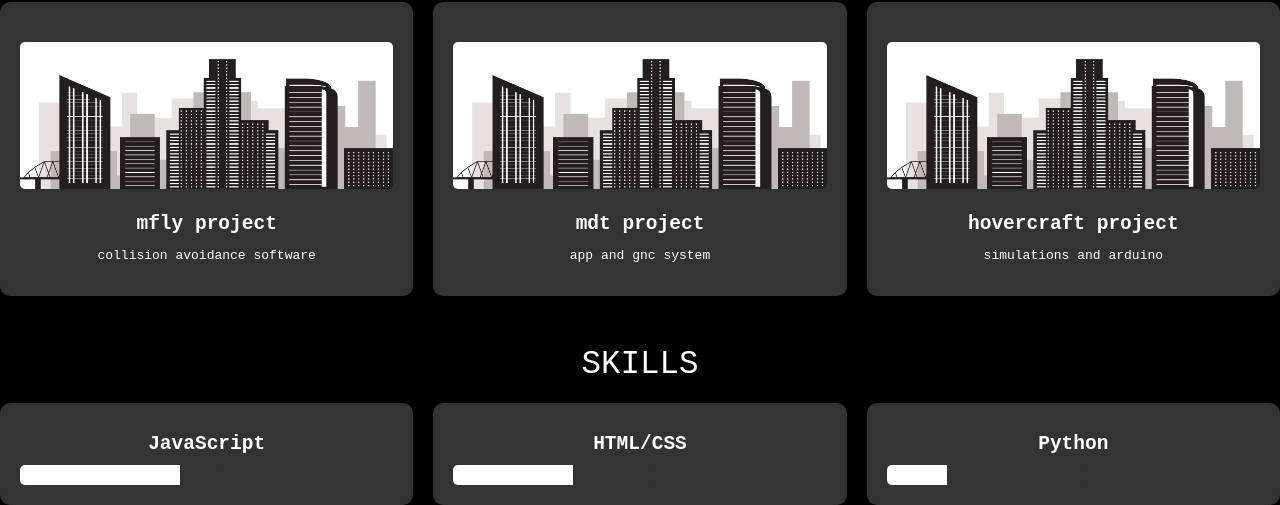
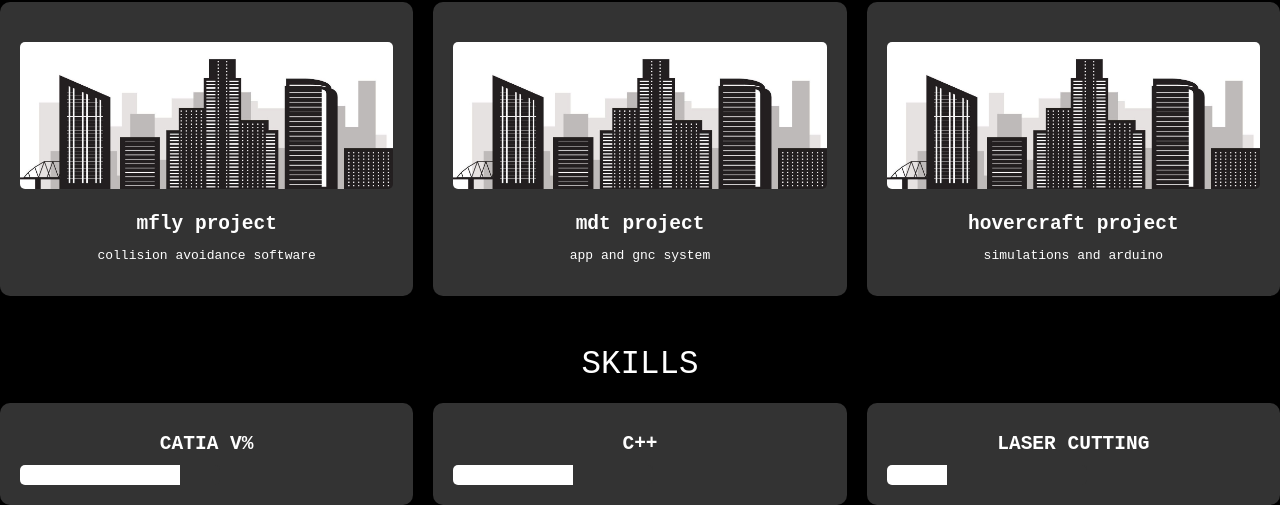
Before and after one commit to amoitra1/amoitra1.github.io, a plain HTML site: page index.html in a window 1280 px wide. Shown: the part 726-1231 px from the top of the page. Drawn offline with Linux system fonts and the light colour scheme.

Commit message:
version 1.1

```diff
--- a/index.html
+++ b/index.html
@@ -143,19 +143,19 @@
     <div class="skills-grid">
       <!-- Skills Items (Adjust as needed) -->
       <div class="skill-item">
-        <h3>JavaScript</h3>
+        <h3>CATIA V%</h3>
         <div class="skills-level-box">
           <div class="skills-level-fill" style="width: 80%;"></div>
         </div>
       </div>
       <div class="skill-item">
-        <h3>HTML/CSS</h3>
+        <h3>C++</h3>
         <div class="skills-level-box">
           <div class="skills-level-fill" style="width: 60%;"></div>
         </div>
       </div>
       <div class="skill-item">
-        <h3>Python</h3>
+        <h3>LASER CUTTING</h3>
         <div class="skills-level-box">
           <div class="skills-level-fill" style="width: 30%;"></div>
         </div>
```
